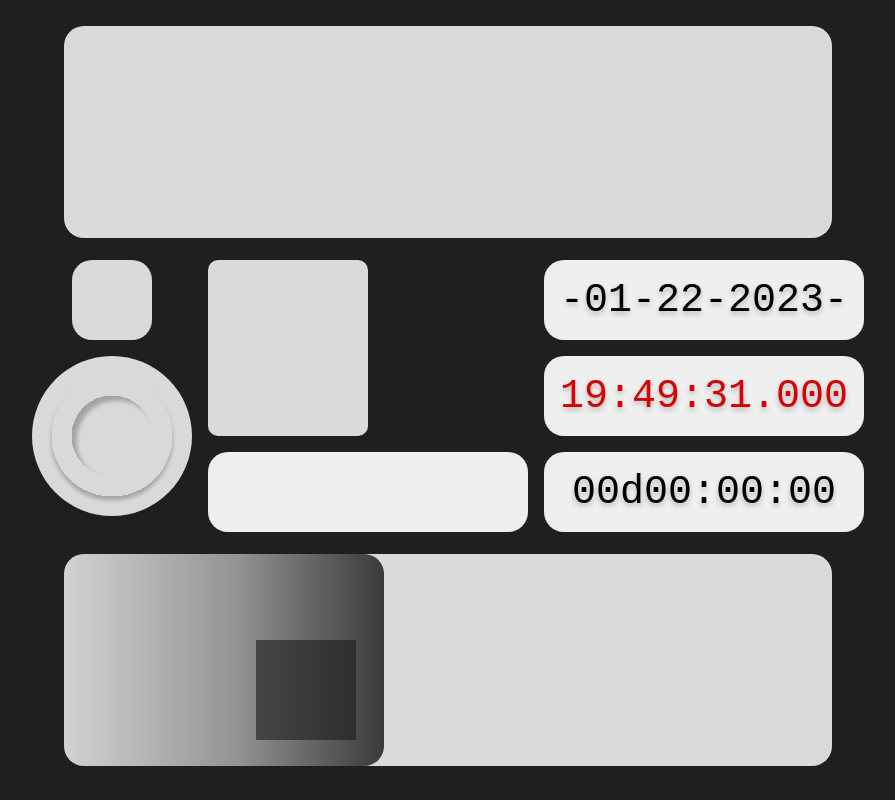
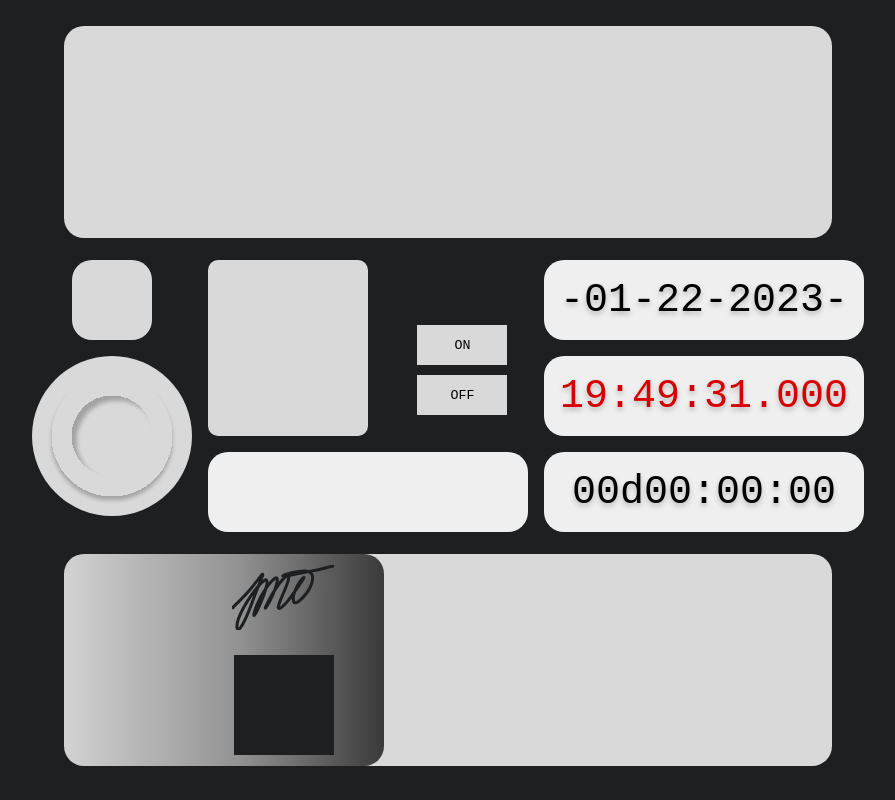
Before and after one commit to jojomoee/personal-landing-page, a website: page src/index.html in a window 1280 px wide. Shown: the whole page, without its empty margins (192-1087 px from the left). Drawn offline with Linux system fonts and the light colour scheme.

Commit message:
jetzt zurückstrukturierung

```diff
--- a/src/index.html
+++ b/src/index.html
@@ -74,6 +74,11 @@
         margin: 8px;
         background-color: var(--white);
       }
+      #on-off {
+        height: 100px;
+        width: 80px;
+        background-color: var(--white);
+      }
       #z-a-c {
         display: flex;
         flex-flow: column;
@@ -96,8 +101,12 @@
         border: none;
       }
 
-      #siegler {
+      #sgl-s-c {
         position: absolute;
+        display: flex;
+        justify-content: center;
+        align-items: end;
+        flex-flow: column;
         left: 20%;
         border-radius: 20px;
         height: 26.5%;
@@ -110,13 +119,34 @@
         );
         z-index: 1;
       }
-      #qr-coder {
+      #qr {
         height: 100px;
         width: 100px;
+        background-color: var(--black);
+      }
+
+      .sgl-i {
+        margin-right: 50px;
+      }
+      #unterschrift {
+        margin-bottom: 20px;
+      }
+
+      #on-off {
+        left: 48%;
+        top: 40%;
         position: absolute;
-        top: 80%;
-        left: 35%;
+        display: flex;
+        flex-flow: column;
+        align-items: center;
         background-color: var(--black);
+      }
+      .switch {
+        font-family: 'IBM Plex Mono', monospace;
+        height: 200px;
+        width: 100px;
+        background-color: var(--white);
+        border: 5px solid var(--black);
       }
     </style>
   </head>
@@ -127,7 +157,7 @@
 		  zs = zschein  	| c = container
 		  zr = zregistratur |
 		  sgl = siegel		|
-		  					| p = preview | a = auswahl
+		  					| p = preview | a = auswahl | i = item
 		  o = orb 			|
 							| s = stempel
 							| 			  | c = container
@@ -236,10 +266,12 @@
           </svg>
         </div>
       </div>
+
       <div id="zs-s">
         <div id="sgl-a"></div>
         <button class="za"></button>
       </div>
+
       <div id="z-a-c">
         <button class="za" id="d-a"></button>
         <button class="za" id="z-a"></button>
@@ -249,8 +281,70 @@
 
     <div class="zs-c">
       <div class="zs" id="zs-gesiegelt"></div>
-      <div id="siegler"></div>
-      <div id="qr-coder"></div>
+
+      <div id="sgl-s-c">
+        <div class="sgl-i" id="unterschrift">
+          <svg
+            width="102"
+            height="65"
+            viewBox="0 0 102 65"
+            fill="none"
+            xmlns="http://www.w3.org/2000/svg"
+          >
+            <path
+              d="M1.09027 42.7281C0.976229 42.586 0.95155 42.6093 1.12676
+            42.3643C1.55276 41.7687 2.48538 40.8597 2.9148 40.4363C8.64242
+            34.7886 14.3381 29.1908 19.4633 22.9746C22.2196 19.6315 23.5803
+            17.7515 26.205 14.3619C27.1026 13.2027 27.9724 12.0206 28.9144
+            10.8969C29.3819 10.3392 29.8002 9.69175 30.4287 9.32351C31.4812
+            8.70693 30.0334 11.7423 29.5986 12.8795C27.3507 18.7585 24.9675
+            24.585 22.7292 30.4685C19.7242 38.3674 16.9452 46.415 13.3146
+            54.06C12.3607 56.0689 10.2127 60.2244 8.86277 62.1179C7.38454
+            64.1914 5.15947 66.0406 4.94003 62.0906C4.56874 55.4074 8.4142
+            48.5114 11.481 42.8736C14.0281 38.191 16.0073 34.9583 19.0802
+            30.5868C22.4984 25.724 26.3016 20.6766 30.7572 16.6811C31.7801
+            15.7637 33.6028 14.0694 34.5522 15.0622C35.3526 15.8993 34.832
+            19.594 34.7529 20.0461C34.2632 22.8433 32.9603 26.818 32.0343
+            29.3954C30.1157 34.7357 27.9028 40.02 25.4295 45.1291C24.9456
+            46.1288 23.6089 48.971 22.5924 50.0766C21.4457 51.3237 21.9411
+            49.1083 21.9903 48.8397C22.4882 46.1198 23.6039 43.105 24.6085
+            40.6182C26.9894 34.7242 29.9606 29.1093 33.5669 23.8658C35.0882
+            21.6539 37.9155 18.0306 39.8616 16.0263C40.2942 15.5807 43.0992
+            12.8923 44.2769 12.7886C45.4906 12.6817 45.39 15.1192 45.1892
+            16.3173C44.3565 21.2858 42.3803 26.2537 40.3816 30.8505C38.6658
+            34.7966 36.6403 38.9149 34.0778 42.4007C33.7259 42.8794 32.8851
+            43.9977 33.421 42.4553C34.852 38.3365 37.2947 34.3495 39.4784
+            30.6141C42.6655 25.1624 46.0899 19.5538 50.3891 14.8803C51.3068
+            13.8827 53.531 11.7006 54.914 11.0242C57.1569 9.92714 56.795 12.7319
+            56.5925 13.8526C55.778 18.362 53.6945 22.6949 51.9217
+            26.8853C50.9131 29.2694 50.0768 31.1762 49.1028 33.5698C48.0721
+            36.103 46.7654 38.8801 46.3569 41.6186C45.837 45.1041 49.2912
+            42.6278 50.4439 41.6368C56.1317 36.746 60.3414 29.9209 64.6205
+            23.8567C66.127 21.7218 68.3007 18.6342 69.793 16.3991C70.0226
+            16.0553 71.7672 13.5542 72.0372 12.6067C72.0696 12.4931 71.9719
+            12.249 71.8639 12.2975C71.4662 12.4757 71.1665 12.8246 70.8604
+            13.1342C68.6614 15.3579 66.8061 18.1577 65.3138 20.8828C62.9765
+            25.151 60.5758 30.8802 61.4823 35.889C62.4436 41.2007 69.6579
+            33.8426 70.833 32.5967C74.8858 28.2996 78.4167 23.0687 79.9922
+            17.3268C80.6534 14.9167 81.0564 12.6709 80.2658 10.2421C79.219 7.026
+            76.1088 6.19415 73.0498 6.05853C67.4347 5.80959 61.4901 7.26678
+            56.1364 8.80511C55.1133 9.09908 52.4318 9.94996 51.3014
+            10.5513C51.0889 10.6643 50.7305 10.8168 50.7814 11.0515C50.8299
+            11.275 51.2182 11.2342 51.4474 11.2243C52.2801 11.1882 53.1049
+            11.0418 53.9287 10.9151C64.7243 9.2549 75.4462 6.89574 86.1317
+            4.66705C93.8264 3.06215 93.3449 2.76787 101 1"
+              stroke="#1D1F21"
+              stroke-width="3"
+              stroke-linecap="round"
+            />
+          </svg>
+        </div>
+        <div class="sgl-i" id="qr"></div>
+      </div>
+    </div>
+    <div id="on-off">
+      <button class="switch" id="on">ON</button>
+      <button class="switch" id="off">OFF</button>
     </div>
     <script>
       function fromID(elementId) {
@@ -275,7 +369,7 @@
           '-';
         dateButton.innerHTML = datestring;
       }
-      setInterval(dateForDateButton, 1000);
+      setInterval(dateForDateButton, 100);
 
       //timer for time button TODO
       function timeForTimeButton() {
```
